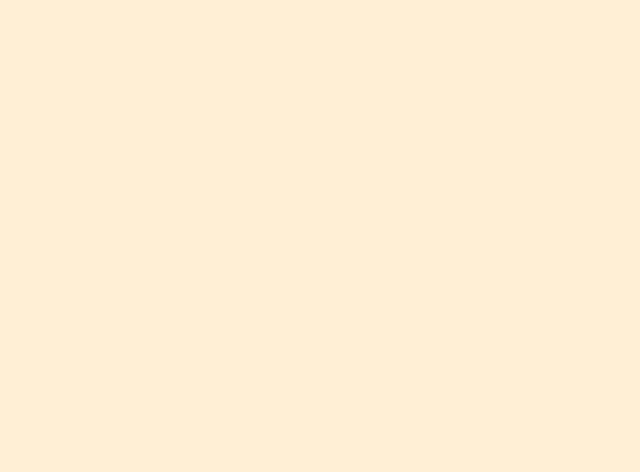
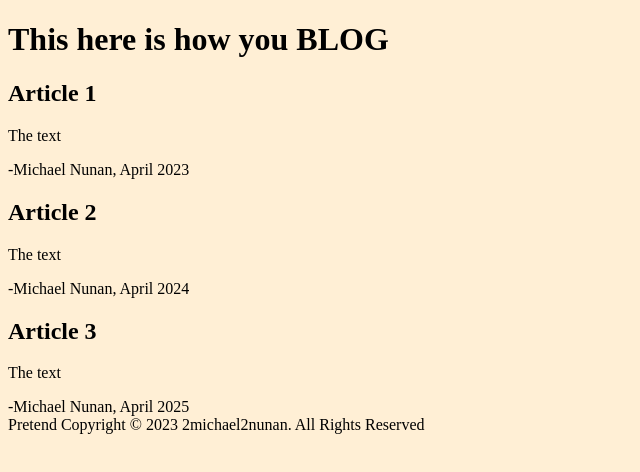
Before and after one commit to mpnunan/html-practice-blog, a plain HTML site: page index.html in a window 1280 px wide. Shown: the whole page, without its empty margins (0-640 px from the left). Drawn offline with Linux system fonts and the light colour scheme.

Commit message:
blog skeleton html written

```diff
--- a/index.html
+++ b/index.html
@@ -8,6 +8,23 @@
   <link rel="stylesheet" href="main.css">
 </head>
 <body>
+  <h1>This here is how you BLOG</h1>
+  <h2 id="art1" >Article 1</h2>
+    <p>The text
+
+    </p>
+    <footer>-Michael Nunan, April 2023</footer>
+  <h2 id="art2" >Article 2</h2>
+    <p>The text
+
+    </p>
+    <footer>-Michael Nunan, April 2024</footer>
+  <h2 id="art3">Article 3</h2>
+    <p>The text
+
+    </p>
+    <footer>-Michael Nunan, April 2025</footer>
+  <footer>Pretend Copyright © 2023 2michael2nunan. All Rights Reserved</footer>
   <script src="main.js"></script>
 </body>
 </html>
```
